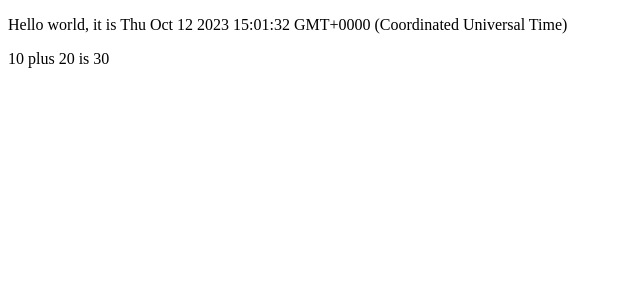
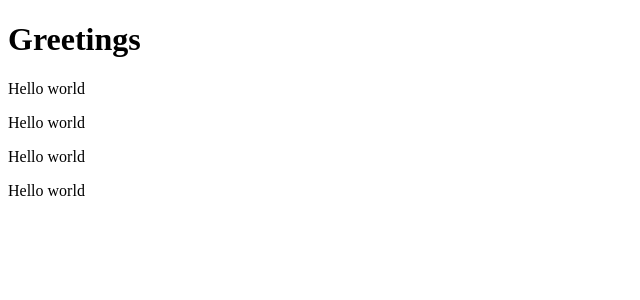
Before and after one commit to githubscientist/react-b51, a React (Vite) app: page / in a window 1280 px wide. Shown: the top 300 px of the page, without its empty margins (0-640 px from the left). Built offline with nearby package versions, Linux system fonts and the light colour scheme.

Commit message:
adding multiple components

```diff
--- a/src/App.jsx
+++ b/src/App.jsx
@@ -1,17 +1,17 @@
+function Hello() {
+  return (
+    <p>Hello world</p>
+  )
+}
+
 function App() {
-  const now = new Date();
-
-  // simple addition
-  const a = 10;
-  const b = 20;
-
   return (
     <div>
-      <p>Hello world, it is {now.toString()} </p>
-
-      <p>
-        {a} plus {b} is { a + b }
-      </p>
+      <h1>Greetings</h1>
+      <Hello />
+      <Hello />
+      <Hello />
+      <Hello />
     </div>
   )
 }
```
